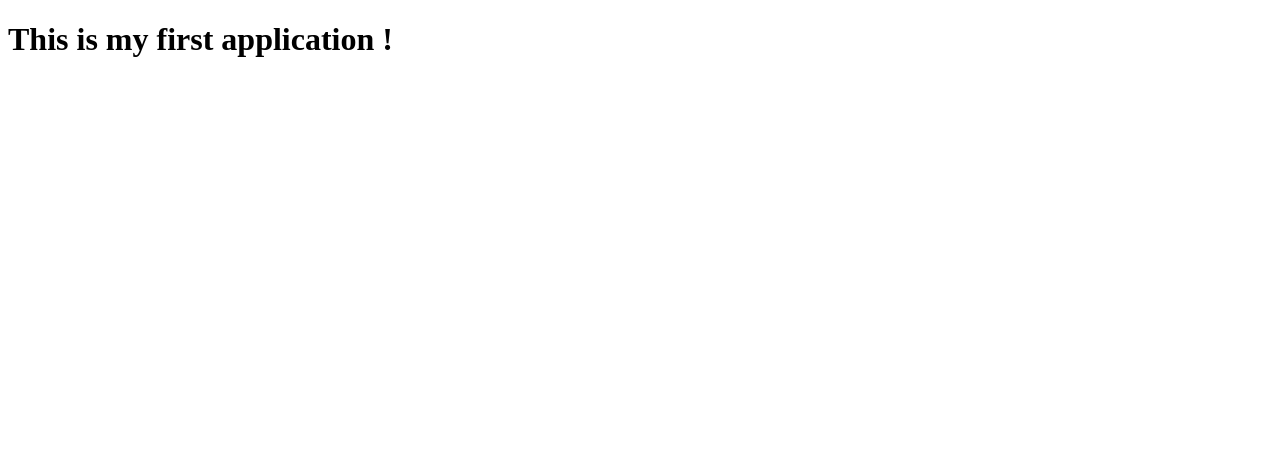
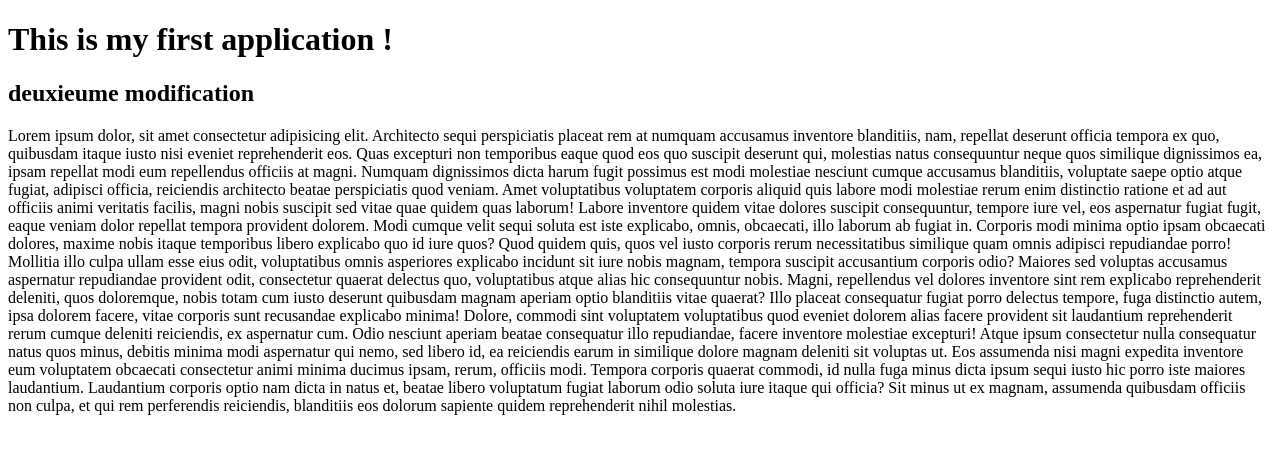
Before and after one commit to Diattajonas/GoMyCode, a plain HTML site: page index.html in a window 1280 px wide. Drawn offline with Linux system fonts and the light colour scheme.

Commit message:
modification avec beaucouo de texte

```diff
--- a/index.html
+++ b/index.html
@@ -6,6 +6,24 @@
 
     <body>
       <h1> This is my first application ! </h1>
+      <h2>deuxieume modification</h2>
 			<!-- this is a comment -->
+      <p>Lorem ipsum dolor, sit amet consectetur adipisicing elit.
+         Architecto sequi perspiciatis placeat rem at numquam accusamus inventore blanditiis, nam, repellat deserunt officia tempora ex quo, quibusdam itaque iusto nisi eveniet reprehenderit eos.
+         Quas excepturi non temporibus eaque quod eos quo suscipit deserunt qui, molestias natus consequuntur neque quos similique dignissimos ea,
+          ipsam repellat modi eum repellendus officiis at magni.
+           Numquam dignissimos dicta harum fugit possimus est modi molestiae nesciunt cumque accusamus blanditiis, voluptate saepe optio atque fugiat,
+           adipisci officia, reiciendis architecto beatae perspiciatis quod veniam. Amet voluptatibus voluptatem corporis aliquid quis labore modi molestiae rerum enim distinctio ratione et ad aut officiis animi veritatis facilis,
+            magni nobis suscipit sed vitae quae quidem quas laborum! Labore inventore quidem vitae dolores suscipit consequuntur, tempore iure vel, eos aspernatur fugiat fugit, eaque veniam dolor repellat tempora provident dolorem.
+             Modi cumque velit sequi soluta est iste explicabo, omnis, obcaecati, illo laborum ab fugiat in. Corporis modi minima optio ipsam obcaecati dolores, maxime nobis itaque temporibus libero explicabo quo id
+             iure quos? Quod quidem quis, quos vel iusto corporis rerum necessitatibus similique quam omnis adipisci repudiandae porro! Mollitia illo culpa ullam esse eius odit,
+              voluptatibus omnis asperiores explicabo incidunt sit iure nobis magnam, tempora suscipit accusantium corporis odio? Maiores sed voluptas accusamus aspernatur repudiandae provident odit,
+               consectetur quaerat delectus quo, voluptatibus atque alias hic consequuntur nobis. Magni, repellendus vel dolores inventore sint rem explicabo reprehenderit deleniti,
+                quos doloremque, nobis totam cum iusto deserunt quibusdam magnam aperiam optio blanditiis vitae quaerat? Illo placeat consequatur fugiat porro delectus tempore,
+                 fuga distinctio autem, ipsa dolorem facere, vitae corporis sunt recusandae explicabo minima! Dolore,
+                  commodi sint voluptatem voluptatibus quod eveniet dolorem alias facere provident sit laudantium reprehenderit rerum cumque deleniti reiciendis,
+                   ex aspernatur cum. Odio nesciunt aperiam beatae consequatur illo repudiandae, facere inventore molestiae excepturi! Atque ipsum consectetur nulla consequatur natus quos minus,
+                    debitis minima modi aspernatur qui nemo, sed libero id, ea reiciendis earum in similique dolore magnam deleniti sit voluptas ut.
+                    Eos assumenda nisi magni expedita inventore eum voluptatem obcaecati consectetur animi minima ducimus ipsam, rerum, officiis modi. Tempora corporis quaerat commodi, id nulla fuga minus dicta ipsum sequi iusto hic porro iste maiores laudantium. Laudantium corporis optio nam dicta in natus et, beatae libero voluptatum fugiat laborum odio soluta iure itaque qui officia? Sit minus ut ex magnam, assumenda quibusdam officiis non culpa, et qui rem perferendis reiciendis, blanditiis eos dolorum sapiente quidem reprehenderit nihil molestias.</p>
   </body>
 </html>
```
